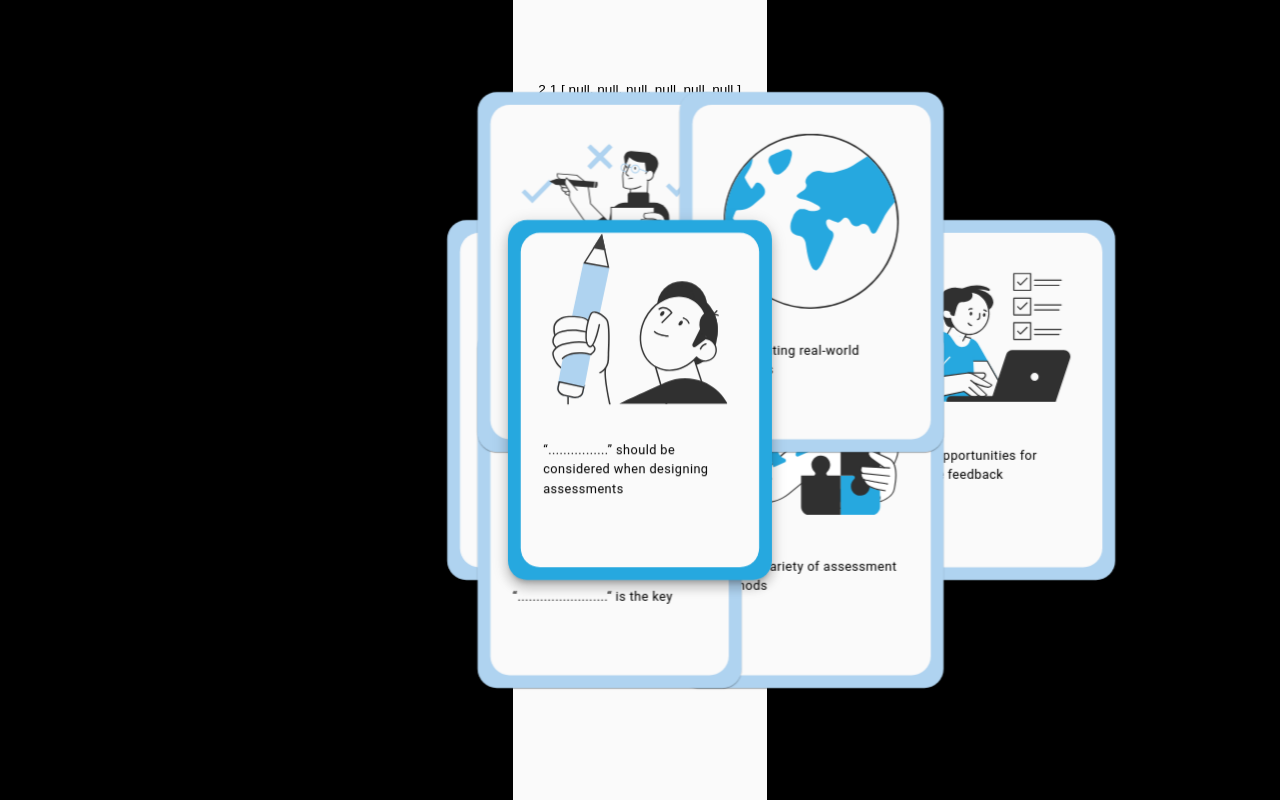
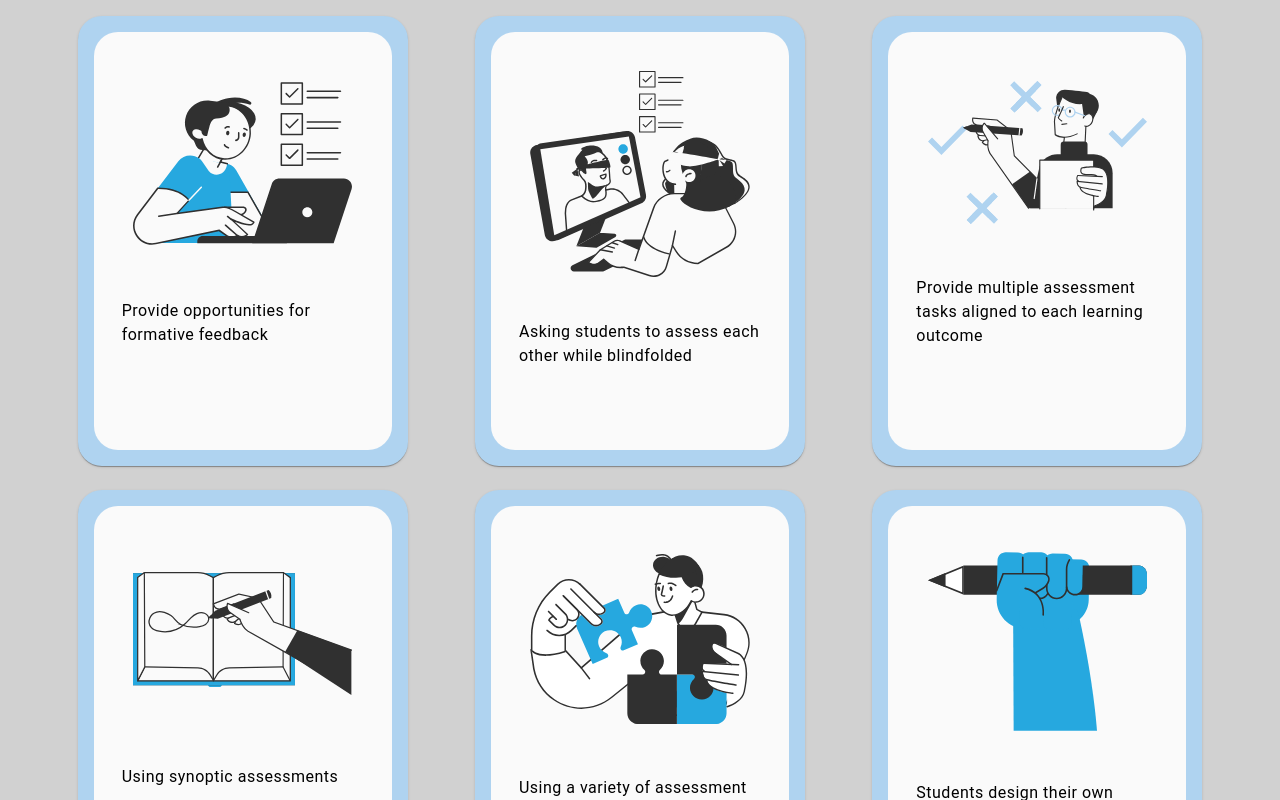
Before and after one commit to bpdavies92/principles-for-assessment, a Vue app: page / in a window 1280 px wide. Built offline with nearby package versions, Linux system fonts and the light colour scheme.

Commit message:
Created new comp for all answer cards. Implemented a function that lets the user flip the cared. Placed the new comp into index.vue page. Still need to format so it appears on top of everything, and implement a button to make it appear and not appear

```diff
--- /dev/null
+++ b/src/components/AllAnswers.vue
@@ -0,0 +1,58 @@
+<template>
+
+
+    <v-container class="position-relative card-grid" max-width="1200"  width="100%">
+        <v-row >
+            <v-col v-for="(card, index) of onlyAnswerCards" :key="index" cols="12" sm="4">
+                <FlashCard
+                    class="position-relative mr-auto ml-auto"
+                    :question="card.type"
+                    :svgUrl="card.svgUrl"
+                    :cardColour="card.colour"
+                    :flip="flipOrNot[index]"
+                    @click="flipOrNot[index] = !flipOrNot[index]"
+                >
+                    <template v-slot:h1Title>Question</template>
+                    <template v-slot:bodyText>{{card.content}}</template>
+                </FlashCard>
+            </v-col>
+        </v-row>
+    </v-container>
+<div class="background-layer"></div>
+
+</template>
+
+<script setup>
+import { computed, ref } from 'vue';
+import { useCardStore } from '../stores/cardInfo.js'
+import FlashCard from './FlashCard.vue';
+
+const {
+    cardInfo,
+    onlyAnswerCards
+} = useCardStore()
+
+const flipOrNot = ref(Array(cardInfo.length).fill(false))
+
+console.log(flipOrNot.value)
+
+console.log(cardInfo)
+</script>
+
+<style lang="scss" scoped>
+
+.card-grid {
+    z-index: 100;
+}
+
+.background-layer {
+    z-index: 1;
+    position: fixed;
+    top: 0;
+    left: 0;
+    height: 100vh;
+    width: 100vw;
+    background-color: #303030;
+    opacity: .2;
+}
+</style>
--- a/src/components/FlashCard.vue
+++ b/src/components/FlashCard.vue
@@ -120,8 +120,6 @@
     transform: rotateY(180deg); /* Back face starts rotated */
     }
 
-
-
     .title-graphic {
         position: absolute;
         content: '';
@@ -131,7 +129,6 @@
         bottom: 0%;
         transform: scale(230%);
         transform: translate(-50, -50);
-
     }
 
     .title-graphics-corner {
--- a/src/pages/index.vue
+++ b/src/pages/index.vue
@@ -1,7 +1,8 @@
 <template>
+        <v-sheet height="100vh" width="100vw"  color="#fafafa" ref="main" >
+        <AllAnswers class="position-fixed"/>
+        <v-sheet class="position-relative card-container " height="100vh" width="100vw" color="transparent">
 
-        <v-sheet height="100vh" width="100%" color="#fafafa" ref="main" >
-        <v-sheet class="position-relative card-container" height="100%" width="100%" color="transparent">
 
           <!-------- QUESTION CARD ------>
 
@@ -9,11 +10,11 @@
 
           <FlashCard
               :key="randomCard"
-              class="card"
               :class="[
                 cardPicked === true ? 'winning-card-question' : 'card-question',
                 newGame === true ? 'new-canvas' : '',
-                startAnimation === true ? 'animation-start' : ''
+                startAnimation === true ? 'animation-start' : '',
+                startAnimation === true ? 'test' : ''
               ]"
               :dropshadow="10"
               :question="onlyQuestionCardsSingleRandom.type"
@@ -33,11 +34,12 @@
                 :svgUrl="item.svgUrl"
                 :flip="cardSelected[index] === 'not selected'"
                 :cardColour="item.colour"
-                class="card"
+                class=""
                 @click="cardChoice(index) ; cardPicked = true"
                 :class="[
                     cardSelected[index] === 'answer' ? 'winning-card-answer' : 'card-question',
                     cardSelected[index] === 'not selected' ? 'move-cards-away' : '',
+                    newGame === true ? 'new-canvas' : '',
                     startAnimation === true ? 'animation-start' : ''
                   ]"
             >
@@ -57,6 +59,7 @@
   import { MotionPathPlugin } from "gsap/MotionPathPlugin";
   import { storeToRefs } from 'pinia';
   import gsap from 'gsap';
+import AllAnswers from '@/components/AllAnswers.vue';
 
   const store = useCardStore()
 
@@ -91,7 +94,7 @@
 
   onMounted(() => {
       ctx = gsap.context((self) => {
-      tl.to('.card', {y: -1100, duration: .1})
+      // tl.to('.card', {y: -1100, duration: .1})
     })
   });
 
@@ -134,6 +137,7 @@
         store.reshuffleQuestionCard()
         store.reshuffleAnswerCard()
         processStage.value = 0
+        startAnimation.value = true
         animationDelay()
       }, 5000)
     }
@@ -177,6 +181,18 @@
     }
   }
 
+  .test {
+    position: absolute;
+        top: 50%;
+        bottom: 50%;
+        right: 50%;
+        left: 50%;
+        transform: translate(-50%, -50%);
+        transform: scale(1);
+        transition: all 1s ease;
+          animation: move-away-1 2s ease forwards ;
+  }
+
   .card-question {
         position: absolute;
         top: 50%;
@@ -184,17 +200,9 @@
         right: 50%;
         left: 50%;
         transform: translate(-50%, -50%);
+        // transition: all 1s ease;
 
-        // &:nth-child(1) {
-        //   position: absolute;
-        // top: 50%;
-        // bottom: 50%;
-        // right: 50%;
-        // left: 50%;
-        // transform: translate(-50%, -50%);
-        // transform: scale(1);
-        //   animation: move-away-1 2s ease forwards ;
-        // }
+
 
         &:nth-of-type(3) {
           position: absolute;
@@ -203,7 +211,6 @@
           right: 50%;
           left: 20%;
           transform: translate(-50%, -50%);
-          scale: scale(0.88, 0.88);
           // animation: move-away-3 2s ease 2s both;
           // transition: all 1s ease .7s;
         }
@@ -215,7 +222,6 @@
           right: 50%;
           left: 35%;
           transform: translate(-50%, -50%);
-          scale: scale(0.88, 0.88);
           // animation: move-away-6 2s ease 2s both ;
           // transition: all 1s ease .3s;
         }
@@ -227,7 +233,6 @@
           right: 50%;
           left: 35%;
           transform: translate(-50%, -20%);
-          scale: scale(0.88, 0.88);
           // animation: move-away-5 2s ease 2s both ;
           // transition: all 1s ease .10s;
         }
@@ -236,12 +241,10 @@
           position: absolute;
           top: 50%;
           bottom: 50%;
-          right: 50%;
-          left: 50%;
-          transform: translate(15%, -20%);
-          scale: scale(0.88, 0.88);
-          // animation: move-away-4 2s ease 2s both ;
-          // transition: all 1s ease .4s;
+          left: 65%;
+          transform: translate(-50%, -20%);
+          // animation: move-away-5 2s ease 2s both ;
+          // transition: all 1s ease .10s;
         }
 
          &:nth-of-type(7) {
@@ -249,9 +252,8 @@
           top: 30%;
           bottom: 50%;
           right: 50%;
-          left: 50%;
-          transform: translate(15%, -50%);
-          scale: scale(0.88, 0.88);
+          left: 65%;
+          transform: translate(-50%, -50%);
           // animation: move-away-7 2s ease 2s both ;
           // transition: all 1s ease .4s;
         }
@@ -261,37 +263,14 @@
           top: 50%;
           bottom: 50%;
           right: 50%;
-          left: 50%;
-          transform: translate(80%, -50%);
-          scale: scale(0.88, 0.88);
+          left: 80%;
+          transform: translate(-50%, -50%);
           // animation: move-away-2 2s ease 2s both ;
           // transition: all 1s ease ;
         }
       }
 
-.winning-card {
-    &-answer {
-      position: absolute;
-      top: 50%;
-      bottom: 50%;
-      right: 50%;
-      left: 50%;
-      transform: translate(10%, -50%);
-      z-index: 200;
-      transition: all 1s ease;
-    }
 
-    &-question {
-      position: absolute;
-      top: 50%;
-      bottom: 50%;
-      right: 50%;
-      left: 40%;
-      transform: translate(-50%, -50%);
-      z-index: 200;
-      transition: all 1s ease;
-    }
-}
 
 // .pause-animation {
 //   animation-play-state: paused;
@@ -358,7 +337,7 @@
           transform: translate(1%, 70%);
           scale: scale(0.88, 0.88);
           transition: all 1s ease;
-          animation-delay: 1s;
+          // animation-delay: 1s;
         }
 
          &:nth-of-type(7) {
@@ -371,7 +350,7 @@
           // animation: move-away-7 2s ease;
           scale: scale(0.88, 0.88);
           transition: all 1s ease;
-          animation-delay: 1s;
+          // animation-delay: 1s;
         }
 
         &:nth-of-type(2) {
@@ -384,7 +363,7 @@
           // animation: move-away-2 2s ease ;
           scale: scale(0.88, 0.88);
           transition: all 1s ease;
-          animation-delay: 1s;
+          // animation-delay: 1s;
         }
       }
 
@@ -499,9 +478,7 @@
         }
       }
 
-      .new-canvas {
-        animation: empty-scene 1s ease forwards;
-      }
+
 
       @keyframes empty-scene {
         0% {
@@ -512,7 +489,31 @@
         }
       }
 
+      .winning-card {
+    &-answer {
+      position: absolute;
+      top: 50%;
+      bottom: 50%;
+      right: 50%;
+      left: 50%;
+      transform: translate(10%, -50%);
+      z-index: 200;
+      transition: all 1s ease;
+    }
 
+    &-question {
+      position: absolute;
+      top: 50%;
+      bottom: 50%;
+      right: 50%;
+      left: 40%;
+      transform: translate(-50%, -50%);
+      z-index: 200;
+      transition: all 1s ease;
+    }
+}
 
-
+.new-canvas {
+        animation: empty-scene 1s ease forwards;
+      }
 </style>
--- /dev/null
+++ b/src/pages/test.vue
@@ -0,0 +1,9 @@
+<template>
+<AllAnswers/>
+</template>
+
+<script setup>
+import AllAnswers from '@/components/AllAnswers.vue';
+
+
+</script>
```
